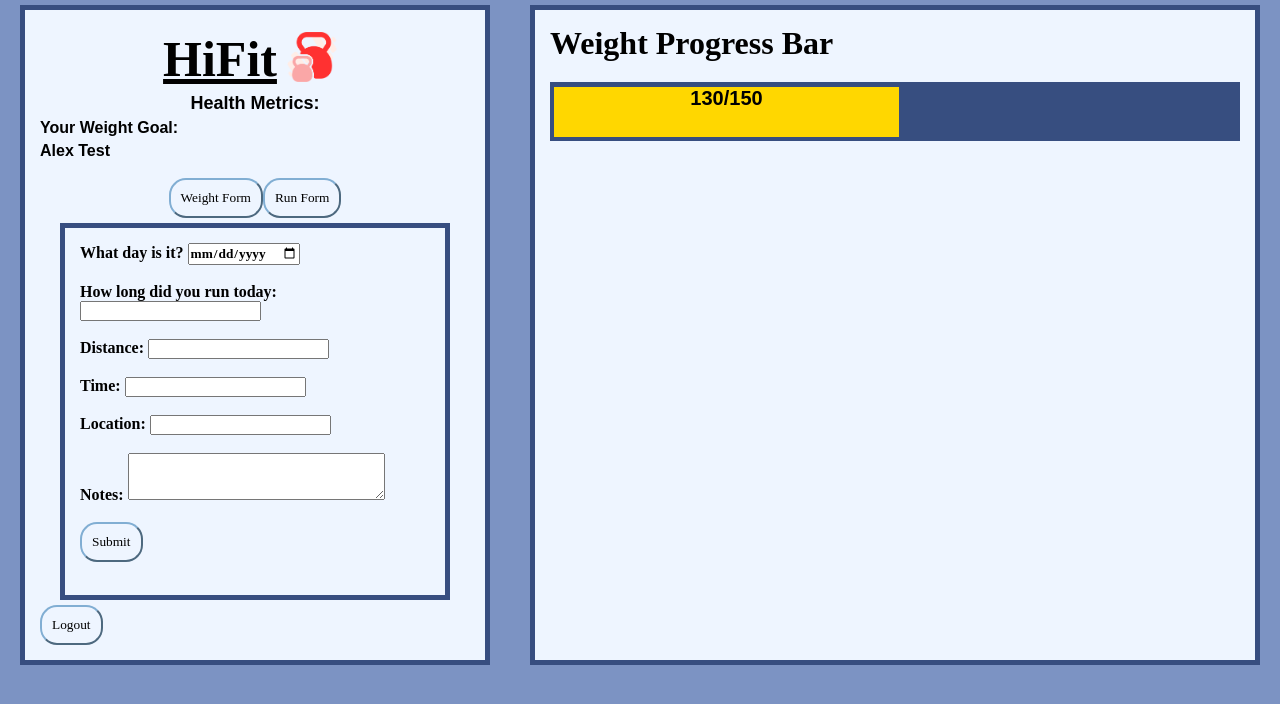
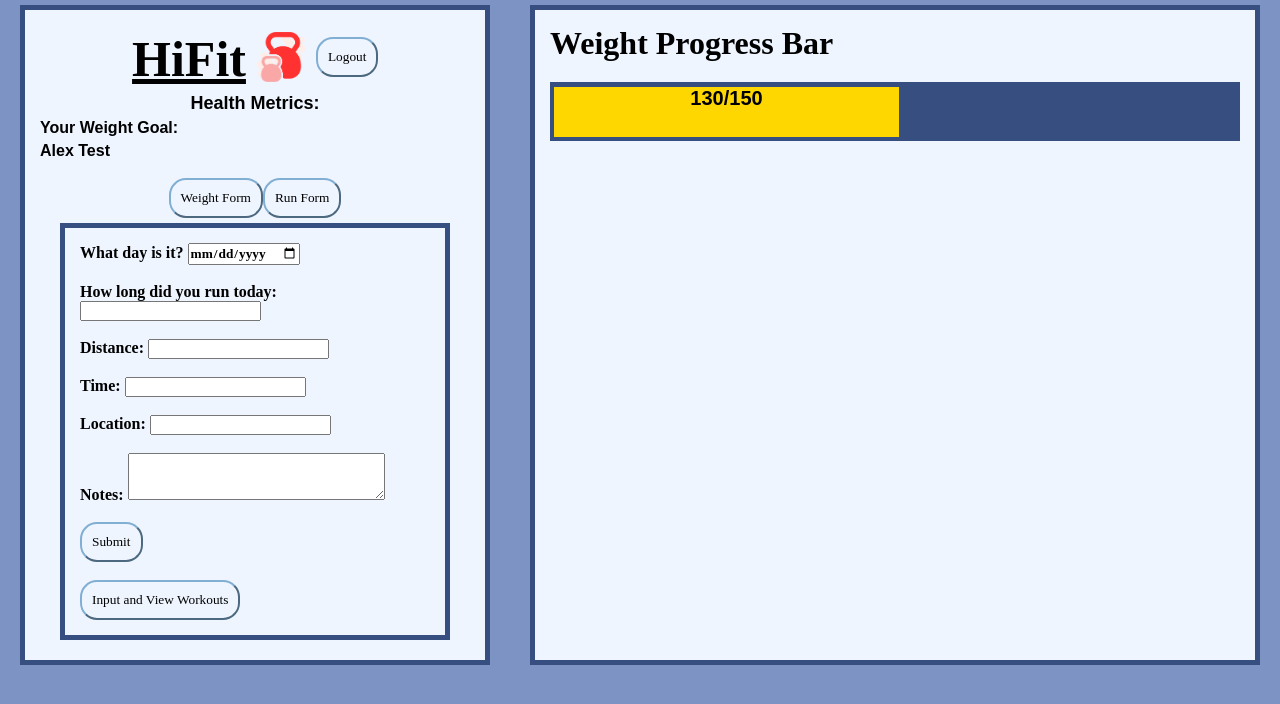
Before and after one commit to fightme4ls/HiFit, a website: page public/home.html in a window 1280 px wide. Both pictures are taken after a click on the button "Run Form". Drawn offline with Linux system fonts and the light colour scheme; no server answers.

Commit message:
adjusted home page a bit

```diff
--- a/public/home.html
+++ b/public/home.html
@@ -13,6 +13,7 @@
             <div class = "header">
                 <h1 id="HiFit"><u>HiFit </u></h1>
                 <img src="logoImg.png" alt="HiFit Logo" id="logo">
+                <button type="button" id="logout" class="submit" onclick="goToLogin()">Logout</button>
             </div>
                 <p id="health"> <strong>Health Metrics: </strong></p>
                 <p id="weightGoal">Your Weight Goal: </p>
@@ -78,11 +79,11 @@
                     </div>
 
                     <br>
-                    <button type="button" id="workoutPageButton" class="workoutPageButton" onclick="switchToWorkoutPage()">Input Your Full Workout Here</button>
+                    <button type="button" id="workoutPageButton" class="workoutPageButton" onclick="switchToWorkoutPage()">Input and View Workouts</button>
+                </div>
                 </section>
-                <button type="button" class="submit" onclick="goToLogin()">Logout</button>
 
-        </div>
+
 
         <div class="progress">
             <h2 id="progressHeader">Weight Progress Bar</h2>
--- a/public/script.js
+++ b/public/script.js
@@ -197,7 +197,7 @@ function swapFormToWeight(){
 function swapFormToRun(){
   document.getElementById("runInputs").style.display = "block";
   document.getElementById("weightInputs").style.display = "none";
-  document.getElementById("workoutPageButton").style.display = "none";
+  document.getElementById("workoutPageButton").style.display = "blocks";
 }
 
 
--- a/public/styles.css
+++ b/public/styles.css
@@ -145,8 +145,7 @@ button{
 
 #weightInputs,
 #runInputs,
-#liftInputs,
-#workoutPageButton
+#liftInputs
 {
     display: none;
 }
@@ -228,3 +227,7 @@ padding-left: 20px;
   text-decoration: underline;
   margin-bottom: 10px;
 }
+
+#logout{
+  max-width: 62px;
+}
```
